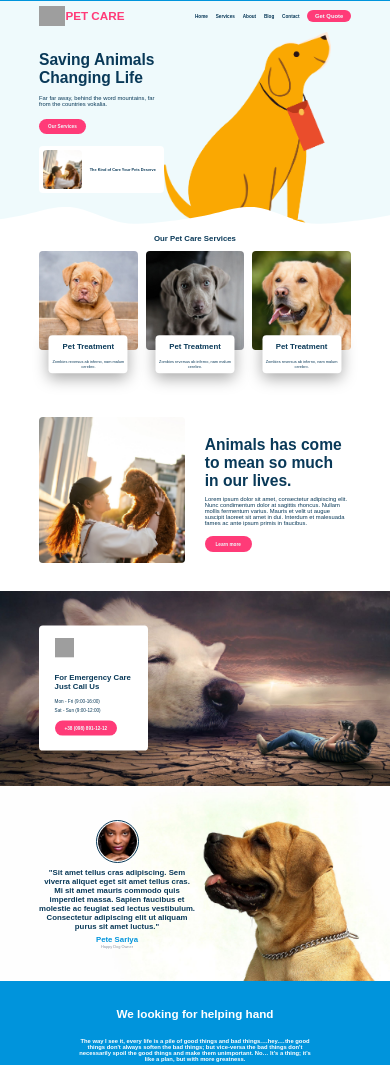
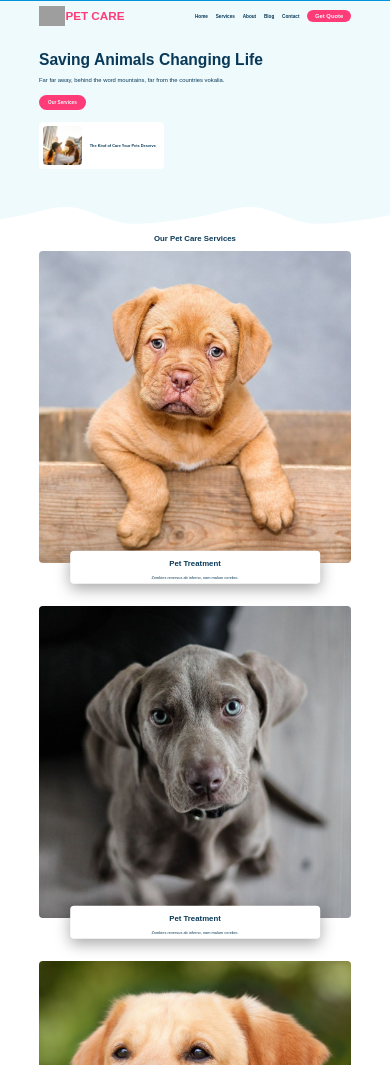
Before and after one commit to mErlin-sp/pet-care-website-template, a plain HTML site: page index.html in a window 390 px wide. Shown: the part 19-1084 px from the top of the page. Drawn offline with Linux system fonts and the light colour scheme; grey boxes are pictures that could not be loaded.

Commit message:
Add responsive design

```diff
--- a/style.css
+++ b/style.css
@@ -100,6 +100,10 @@ body {
 
 .menu-solid-button {
     flex: 2 2 auto;
+}
+
+#content {
+
 }
 
 #promo {
@@ -330,6 +334,7 @@ body {
     margin: 0;
 }
 
+
 #footer {
     color: white;
     height: 30vw;
@@ -455,3 +460,29 @@ body {
 .margin-bottom-2vw {
     margin: 0 0 2vw 0;
 }
+
+@media screen and (max-width: 600px) {
+    #promo > img {
+        display: none;
+    }
+
+    #services-slider {
+        flex-direction: column;
+        gap: 10vw;
+    }
+
+    #animals {
+        flex-direction: column;
+    }
+
+    #emergency-info {
+        top: 50%;
+        left: 50%;
+        transform: translate(-50%, -50%);
+    }
+
+    #opinion {
+        background-image: none;
+        padding: 0 10vw;
+    }
+}
```
